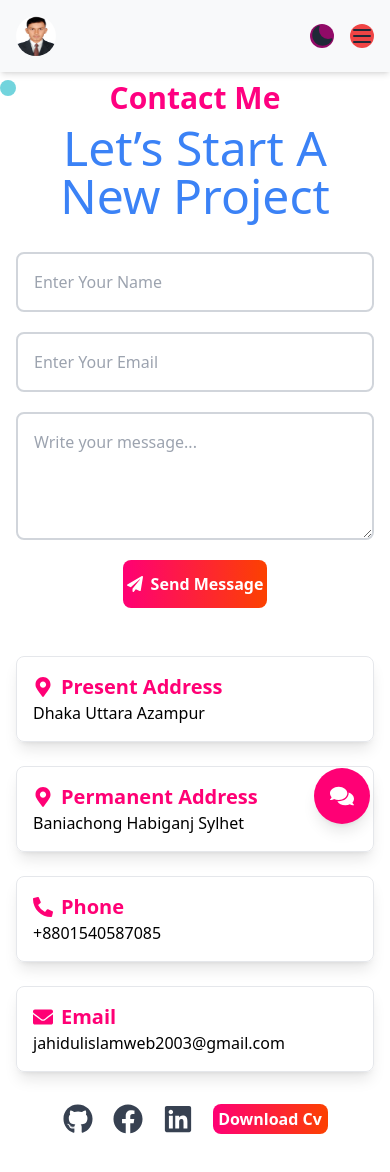
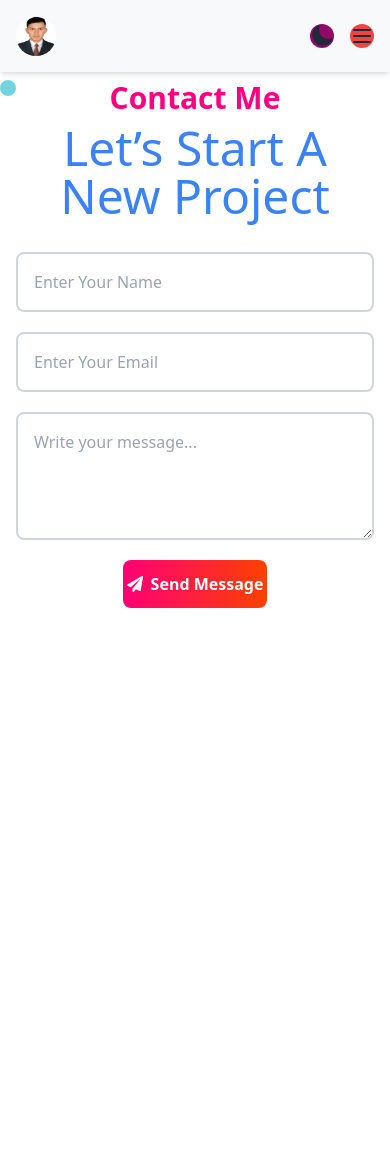
Before and after one commit to md-jahid-islam/My-Personal-New-Portfolio, a React (Vite) app: page /contact in a window 390 px wide. Shown: the top 1172 px of the page. After the commit the page ends 844 px from the top, so only its background shows below. Built offline with nearby package versions, Linux system fonts and the light colour scheme; grey boxes are pictures that could not be loaded.

Commit message:
add titele

```diff
--- a/package.json
+++ b/package.json
@@ -18,6 +18,7 @@
   "cors": "^2.8.5",
   "dotenv": "^16.4.7",
   "ejs": "^3.1.10",
+  "emailjs-com": "^3.2.0",
   "express": "^4.21.2",
   "firebase": "^11.0.1",
   "framer-motion": "^11.11.11",
--- a/src/Components/Navbar.jsx
+++ b/src/Components/Navbar.jsx
@@ -17,7 +17,6 @@
   { path: "/contact", name: "Contact", icon: <PhoneIcon className="w-5 h-5 inline mr-2" /> }
  ];
   //=========== all page path end ===========//
-
  const Navbar = () => {
   //======== useState =======//
   const [isOpen, setIsOpen] = useState(false);
--- a/src/Pages/Contact.jsx
+++ b/src/Pages/Contact.jsx
@@ -1,3 +1,229 @@
+// import { useState } from "react";
+// import { ToastContainer, toast } from "react-toastify";
+// import "react-toastify/dist/ReactToastify.css";
+// import { ClipLoader } from "react-spinners";
+// import { FaPaperPlane, FaComments, FaTimes, FaGithub, FaFacebook, FaLinkedin, FaDownload, FaMapMarkerAlt, FaPhoneAlt, FaEnvelope } from "react-icons/fa";
+
+// const Contact = () => {
+//  //=============== useState ============//
+//   const [formData, setFormData] = useState({ name: "", email: "", message: "" });
+//   const [errors, setErrors] = useState({});
+//   const [loading, setLoading] = useState(false);
+//   const [showChatList, setShowChatList] = useState(false);
+//   const [messages, setMessages] = useState([]);
+//   const [reply, setReply] = useState("");
+
+//  //========== validateForm part start =========//
+//   const validateForm = () => {
+//     const newErrors = {};
+
+//     if (!formData.name.trim()) {
+//       newErrors.name = "Name is required";
+//       toast.error("Name is required! ⚠️");
+//     }
+
+//     if (!formData.email.trim()) {
+//       newErrors.email = "Email is required";
+//       toast.error("Email is required! ⚠️");
+//     } else if (!/^[a-zA-Z0-9._%+-]+@[a-zA-Z0-9.-]+\.[a-zA-Z]{2,4}$/.test(formData.email)) {
+//       newErrors.email = "Invalid email format";
+//       toast.error("Invalid email format! ⚠️");
+//     }
+
+//     if (!formData.message.trim()) {
+//       newErrors.message = "Message is required";
+//       toast.error("Message is required! ⚠️");
+//     }
+
+//     setErrors(newErrors);
+//     return Object.keys(newErrors).length === 0;
+//   };
+
+//   const handleChange = (e) => {
+//     setFormData({ ...formData, [e.target.name]: e.target.value });
+//   };
+//   //============== validateForm part end ============//
+//  //============== handleSubmit part start ===========//
+//   const handleSubmit = async (e) => {
+//     e.preventDefault();
+
+//     if (validateForm()) {
+//       try {
+//         setLoading(true);
+//         setTimeout(() => {
+//           const newMessage = {
+//             id: Date.now(),
+//             name: formData.name,
+//             message: formData.message,
+//           };
+//           setMessages((prevMessages) => [...prevMessages, newMessage]);
+//           toast.success("Message sent successfully! 📩");
+//           setFormData({ name: "", email: "", message: "" });
+//         }, 1000);
+//       } catch (error) {
+//         toast.error("Failed to send message");
+//       } finally {
+//         setLoading(false);
+//       }
+//     }
+//   };
+//  //================ handleReply part start ==============//
+//   const handleReply = (id) => {
+//     if (!reply.trim()) {
+//       toast.error("Reply cannot be empty! ⚠️");
+//       return;
+//     }
+//  //============ prevMessages part start ==============//
+//     setMessages((prevMessages) =>
+//       prevMessages.map((msg) =>
+//         msg.id === id ? { ...msg, reply: reply } : msg
+//       )
+//     );
+//     toast.success("Reply sent! ✅");
+//     setReply("");
+//   };
+//  //============ toggleChatList part start =============//
+//   const toggleChatList = () => {
+//     setShowChatList(!showChatList);
+//   };
+//  //============ design part start ==============//
+//   return (
+//     <div className="container mx-auto px-4 sm:px-6 lg:px-16 text-center mt-20 relative">
+//       <h2 className="text-3xl font-bold text-[#FF0080]">Contact Me</h2>
+//       <p className="mt-2 text-blue-500 text-5xl">Let’s Start A New Project</p>
+
+//        {/* form handleSubmit part start */}
+//       <form onSubmit={handleSubmit} className="flex flex-col items-center space-y-5 mt-8">
+//         <input type="text" name="name" placeholder="Enter Your Name" value={formData.name} onChange={handleChange}
+//           className="w-full sm:w-3/4 lg:w-1/2 p-4 border-2 border-gray-300 rounded-lg" />
+//         {errors.name && <p className="text-red-500">{errors.name}</p>}
+
+//         <input type="email" name="email" placeholder="Enter Your Email" value={formData.email} onChange={handleChange}
+//           className="w-full sm:w-3/4 lg:w-1/2 p-4 border-2 border-gray-300 rounded-lg" />
+//         {errors.email && <p className="text-red-500">{errors.email}</p>}
+
+//         <textarea name="message" placeholder="Write your message..." value={formData.message} onChange={handleChange}
+//           className="w-full sm:w-3/4 lg:w-1/2 p-4 border-2 border-gray-300 rounded-lg h-32" />
+//         {errors.message && <p className="text-red-500">{errors.message}</p>}
+
+//         <button type="submit"
+//           className="w-36 h-12 bg-gradient-to-r from-[#FF0075] to-[#FC4100] text-white font-bold rounded-lg flex justify-center items-center gap-2 hover:scale-110 transition">
+//           {loading ? <ClipLoader size={20} color="#fff" /> : <FaPaperPlane />} Send Message
+//         </button>
+//       </form>
+//        {/* form handleSubmit part end */}
+
+//        {/* Present Address Permanent Address Phone part start */}
+//       <div className="grid grid-cols-1 md:grid-cols-2 lg:grid-cols-4 gap-6 mt-12 text-left">
+//         <div className="p-4 border rounded-lg shadow-lg hover:shadow-xl transition">
+//           <h3 className="text-xl font-bold text-[#FF0075] flex items-center gap-2"><FaMapMarkerAlt /> Present Address</h3>
+//           <p>Dhaka Uttara Azampur</p>
+//         </div>
+
+//         <div className="p-4 border rounded-lg shadow-lg hover:shadow-xl transition">
+//           <h3 className="text-xl font-bold text-[#FF0075] flex items-center gap-2"><FaMapMarkerAlt /> Permanent Address</h3>
+//           <p>Baniachong Habiganj Sylhet</p>
+//         </div>
+
+//         <div className="p-4 border rounded-lg shadow-lg hover:shadow-xl transition">
+//           <h3 className="text-xl font-bold text-[#FF0075] flex items-center gap-2"><FaPhoneAlt /> Phone</h3>
+//           <p>+8801540587085</p>
+//         </div>
+
+//         <div className="p-4 border rounded-lg shadow-lg hover:shadow-xl transition">
+//           <h3 className="text-xl font-bold text-[#FF0075] flex items-center gap-2"><FaEnvelope /> Email</h3>
+//           <p>jahidulislamweb2003@gmail.com</p>
+//         </div>
+//       </div>
+//     {/* Present Address Permanent Address Phone part end */}
+
+//        {/* social media links part start */}
+//       <div className="flex justify-center gap-5 mt-8">
+//         <a href="https://github.com/md-jahid-islam" target="_blank" rel="noopener noreferrer" className="text-gray-700 hover:text-[#FF0075] text-3xl">
+//           <FaGithub />
+//         </a>
+//         <a href="https://www.facebook.com/jahidul.islam.98621" target="_blank" rel="noopener noreferrer" className="text-gray-700 hover:text-[#0866ff] text-3xl">
+//           <FaFacebook />
+//         </a>
+//         <a href="https://www.linkedin.com/in/jahidul-islam-a5021b325/" target="_blank" rel="noopener noreferrer" className="text-gray-700 hover:text-[#0866ff] text-3xl">
+//           <FaLinkedin />
+//         </a>
+//        {/* social media links part end */}
+
+//        {/*Download Cv part start */}
+//         <div className="">
+//             <a className="w-[115px] h-[30px] bg-gradient-to-r from-[#FF0075] to-[#FC4100] hover:from-[#FC4100] hover:to-[#FF0075] rounded-lg flex justify-center items-center text-white font-bold transform transition-all duration-300 ease-in-out hover:scale-110 hover:shadow-lg hover:rotate-3 hover:border-2 hover:border-[#FC4100] hover:text-[#FC4100]" href="/public/images/Jahid-Resume.pdf" download="CV">
+//               Download Cv
+//             </a>
+//           </div>
+//          {/*Download Cv part end */}
+
+//       </div>
+//       {/*google map part start */}
+//       <div className="mt-10">
+//         <iframe
+//           src="https://www.google.com/maps/embed?pb=!1m18!1m12!1m3!1d3650.7882750495895!2d90.366667914982!3d23.791788684570996!2m3!1f0!2f0!3f0!3m2!1i1024!2i768!4f13.1!3m3!1m2!1s0x3755c41a8323b3a1%3A0xb37e8efb77a5b5b2!2sUttara%20Azimpur!5e0!3m2!1sen!2sbd!4v1708365826925!5m2!1sen!2sbd"
+//           width="100%"
+//           height="300"
+//           style={{ border: 0 }}
+//           allowFullScreen=""
+//           loading="lazy"
+//           referrerPolicy="no-referrer-when-downgrade"
+//         ></iframe>
+//       </div>
+//       {/*google map part end */}
+
+//       {/*toggleChatList button part start */}
+//       <button
+//         className="fixed bottom-5 right-5 bg-[#FF0075] text-white rounded-full p-4 shadow-lg hover:bg-[#FC4100] transition"
+//         onClick={toggleChatList}
+//       >
+//         {showChatList ? <FaTimes size={24} /> : <FaComments size={24} />}
+//       </button>
+//     {/*toggleChatList button part end */}
+
+//       {/*showChatList part start */}
+//       {showChatList && (
+//         <div className="fixed bottom-20 right-5 w-80 h-96 bg-white border-2 border-gray-300 rounded-lg shadow-lg p-4 overflow-y-auto">
+//           <h3 className="text-xl font-bold text-[#FF0075] mb-3">Client Messages</h3>
+
+//           {messages.length === 0 ? (
+//             <p className="text-gray-500">No messages yet.</p>
+//           ) : (
+//             messages.map((msg) => (
+//               <div key={msg.id} className="border-b border-gray-200 mb-3 pb-2">
+//                 <p><strong>{msg.name}:</strong> {msg.message}</p>
+//                 {msg.reply && <p className="text-green-500"><strong>Your Reply:</strong> {msg.reply}</p>}
+//                 <input
+//                   type="text"
+//                   placeholder="Type your reply..."
+//                   value={reply}
+//                   onChange={(e) => setReply(e.target.value)}
+//                   className="w-full p-2 border rounded-lg mt-2"
+//                 />
+//                 {/*showChatList part end */}
+
+//               {/*handleReply button part start */}
+//                 <button
+//                   onClick={() => handleReply(msg.id)}
+//                   className="w-full mt-2 p-2 bg-[#FF0075] text-white rounded-lg hover:bg-[#FC4100] transition"
+//                 >
+//                   Reply
+//                 </button>
+//                {/*handleReply button part end */}
+
+//               </div>
+//             ))
+//           )}
+//         </div>
+//       )}
+//       <ToastContainer />
+//     </div>
+//   );
+//  };
+//  //============ design part end ==============//
+
+//  export default Contact;
 import { useState } from "react";
 import { ToastContainer, toast } from "react-toastify";
 import "react-toastify/dist/ReactToastify.css";
@@ -6,7 +232,7 @@ import { FaPaperPlane, FaComments, FaTimes, FaGithub, FaFacebook, FaLinkedin, Fa
 
 const Contact = () => {
   //=============== useState ============//
-  const [formData, setFormData] = useState({ name: "", email: "", message: "" });
+  const [formData, setFormData] = useState({ name: "", email: "", message: "", profileImage: "" });
   const [errors, setErrors] = useState({});
   const [loading, setLoading] = useState(false);
   const [showChatList, setShowChatList] = useState(false);
@@ -43,6 +269,7 @@ const Contact = () => {
     setFormData({ ...formData, [e.target.name]: e.target.value });
   };
   //============== validateForm part end ============//
+
   //============== handleSubmit part start ===========//
   const handleSubmit = async (e) => {
     e.preventDefault();
@@ -55,10 +282,20 @@ const Contact = () => {
             id: Date.now(),
             name: formData.name,
             message: formData.message,
+            profileImage: formData.profileImage || "https://via.placeholder.com/50", // Default profile image
           };
-          setMessages((prevMessages) => [...prevMessages, newMessage]);
+          setMessages((prevMessages) => [
+            ...prevMessages,
+            newMessage,
+            {
+              id: Date.now() + 1,
+              name: "Your Name", // Replace with your name
+              message: "Thank you for your message!",
+              profileImage: "https://via.placeholder.com/50", // Replace with your profile image URL
+            },
+          ]);
           toast.success("Message sent successfully! 📩");
-          setFormData({ name: "", email: "", message: "" });
+          setFormData({ name: "", email: "", message: "", profileImage: "" });
         }, 1000);
       } catch (error) {
         toast.error("Failed to send message");
@@ -67,13 +304,14 @@ const Contact = () => {
       }
     }
   };
+  //================ handleSubmit part end ===========//
+
   //================ handleReply part start ==============//
   const handleReply = (id) => {
     if (!reply.trim()) {
       toast.error("Reply cannot be empty! ⚠️");
       return;
     }
- //============ prevMessages part start ==============//
     setMessages((prevMessages) =>
       prevMessages.map((msg) =>
         msg.id === id ? { ...msg, reply: reply } : msg
@@ -86,6 +324,7 @@ const Contact = () => {
   const toggleChatList = () => {
     setShowChatList(!showChatList);
   };
+
   //============ design part start ==============//
   return (
     <div className="container mx-auto px-4 sm:px-6 lg:px-16 text-center mt-20 relative">
@@ -94,95 +333,45 @@ const Contact = () => {
 
       {/* form handleSubmit part start */}
       <form onSubmit={handleSubmit} className="flex flex-col items-center space-y-5 mt-8">
-        <input type="text" name="name" placeholder="Enter Your Name" value={formData.name} onChange={handleChange}
-          className="w-full sm:w-3/4 lg:w-1/2 p-4 border-2 border-gray-300 rounded-lg" />
+        <input
+          type="text"
+          name="name"
+          placeholder="Enter Your Name"
+          value={formData.name}
+          onChange={handleChange}
+          className="w-full sm:w-3/4 lg:w-1/2 p-4 border-2 border-gray-300 rounded-lg"
+        />
         {errors.name && <p className="text-red-500">{errors.name}</p>}
 
-        <input type="email" name="email" placeholder="Enter Your Email" value={formData.email} onChange={handleChange}
-          className="w-full sm:w-3/4 lg:w-1/2 p-4 border-2 border-gray-300 rounded-lg" />
+        <input
+          type="email"
+          name="email"
+          placeholder="Enter Your Email"
+          value={formData.email}
+          onChange={handleChange}
+          className="w-full sm:w-3/4 lg:w-1/2 p-4 border-2 border-gray-300 rounded-lg"
+        />
         {errors.email && <p className="text-red-500">{errors.email}</p>}
 
-        <textarea name="message" placeholder="Write your message..." value={formData.message} onChange={handleChange}
-          className="w-full sm:w-3/4 lg:w-1/2 p-4 border-2 border-gray-300 rounded-lg h-32" />
+        <textarea
+          name="message"
+          placeholder="Write your message..."
+          value={formData.message}
+          onChange={handleChange}
+          className="w-full sm:w-3/4 lg:w-1/2 p-4 border-2 border-gray-300 rounded-lg h-32"
+        />
         {errors.message && <p className="text-red-500">{errors.message}</p>}
 
-        <button type="submit"
-          className="w-36 h-12 bg-gradient-to-r from-[#FF0075] to-[#FC4100] text-white font-bold rounded-lg flex justify-center items-center gap-2 hover:scale-110 transition">
+        <button
+          type="submit"
+          className="w-36 h-12 bg-gradient-to-r from-[#FF0075] to-[#FC4100] text-white font-bold rounded-lg flex justify-center items-center gap-2 hover:scale-110 transition"
+        >
           {loading ? <ClipLoader size={20} color="#fff" /> : <FaPaperPlane />} Send Message
         </button>
       </form>
       {/* form handleSubmit part end */}
 
-       {/* Present Address Permanent Address Phone part start */}
-      <div className="grid grid-cols-1 md:grid-cols-2 lg:grid-cols-4 gap-6 mt-12 text-left">
-        <div className="p-4 border rounded-lg shadow-lg hover:shadow-xl transition">
-          <h3 className="text-xl font-bold text-[#FF0075] flex items-center gap-2"><FaMapMarkerAlt /> Present Address</h3>
-          <p>Dhaka Uttara Azampur</p>
-        </div>
-
-        <div className="p-4 border rounded-lg shadow-lg hover:shadow-xl transition">
-          <h3 className="text-xl font-bold text-[#FF0075] flex items-center gap-2"><FaMapMarkerAlt /> Permanent Address</h3>
-          <p>Baniachong Habiganj Sylhet</p>
-        </div>
-
-        <div className="p-4 border rounded-lg shadow-lg hover:shadow-xl transition">
-          <h3 className="text-xl font-bold text-[#FF0075] flex items-center gap-2"><FaPhoneAlt /> Phone</h3>
-          <p>+8801540587085</p>
-        </div>
-
-        <div className="p-4 border rounded-lg shadow-lg hover:shadow-xl transition">
-          <h3 className="text-xl font-bold text-[#FF0075] flex items-center gap-2"><FaEnvelope /> Email</h3>
-          <p>jahidulislamweb2003@gmail.com</p>
-        </div>
-      </div>
-    {/* Present Address Permanent Address Phone part end */}
-
-       {/* social media links part start */}
-      <div className="flex justify-center gap-5 mt-8">
-        <a href="https://github.com/md-jahid-islam" target="_blank" rel="noopener noreferrer" className="text-gray-700 hover:text-[#FF0075] text-3xl">
-          <FaGithub />
-        </a>
-        <a href="https://www.facebook.com/jahidul.islam.98621" target="_blank" rel="noopener noreferrer" className="text-gray-700 hover:text-[#0866ff] text-3xl">
-          <FaFacebook />
-        </a>
-        <a href="https://www.linkedin.com/in/jahidul-islam-a5021b325/" target="_blank" rel="noopener noreferrer" className="text-gray-700 hover:text-[#0866ff] text-3xl">
-          <FaLinkedin />
-        </a>
-       {/* social media links part end */}
-
-       {/*Download Cv part start */}
-        <div className="">
-            <a className="w-[115px] h-[30px] bg-gradient-to-r from-[#FF0075] to-[#FC4100] hover:from-[#FC4100] hover:to-[#FF0075] rounded-lg flex justify-center items-center text-white font-bold transform transition-all duration-300 ease-in-out hover:scale-110 hover:shadow-lg hover:rotate-3 hover:border-2 hover:border-[#FC4100] hover:text-[#FC4100]" href="/public/images/Jahid-Resume.pdf" download="CV">
-              Download Cv
-            </a>
-          </div>
-         {/*Download Cv part end */}
-
-      </div>
-      {/*google map part start */}
-      <div className="mt-10">
-        <iframe
-          src="https://www.google.com/maps/embed?pb=!1m18!1m12!1m3!1d3650.7882750495895!2d90.366667914982!3d23.791788684570996!2m3!1f0!2f0!3f0!3m2!1i1024!2i768!4f13.1!3m3!1m2!1s0x3755c41a8323b3a1%3A0xb37e8efb77a5b5b2!2sUttara%20Azimpur!5e0!3m2!1sen!2sbd!4v1708365826925!5m2!1sen!2sbd"
-          width="100%"
-          height="300"
-          style={{ border: 0 }}
-          allowFullScreen=""
-          loading="lazy"
-          referrerPolicy="no-referrer-when-downgrade"
-        ></iframe>
-      </div>
-      {/*google map part end */}
-
-      {/*toggleChatList button part start */}
-      <button
-        className="fixed bottom-5 right-5 bg-[#FF0075] text-white rounded-full p-4 shadow-lg hover:bg-[#FC4100] transition"
-        onClick={toggleChatList}
-      >
-        {showChatList ? <FaTimes size={24} /> : <FaComments size={24} />}
-      </button>
-    {/*toggleChatList button part end */}
-
-      {/*showChatList part start */}
+      {/* Chat List and User Details part start */}
       {showChatList && (
         <div className="fixed bottom-20 right-5 w-80 h-96 bg-white border-2 border-gray-300 rounded-lg shadow-lg p-4 overflow-y-auto">
           <h3 className="text-xl font-bold text-[#FF0075] mb-3">Client Messages</h3>
@@ -192,7 +381,11 @@ const Contact = () => {
           ) : (
             messages.map((msg) => (
               <div key={msg.id} className="border-b border-gray-200 mb-3 pb-2">
-                <p><strong>{msg.name}:</strong> {msg.message}</p>
+                <div className="flex items-center gap-2">
+                  <img src={msg.profileImage} alt="User" className="w-8 h-8 rounded-full" />
+                  <strong>{msg.name}</strong>
+                </div>
+                <p>{msg.message}</p>
                 {msg.reply && <p className="text-green-500"><strong>Your Reply:</strong> {msg.reply}</p>}
                 <input
                   type="text"
@@ -201,26 +394,22 @@ const Contact = () => {
                   onChange={(e) => setReply(e.target.value)}
                   className="w-full p-2 border rounded-lg mt-2"
                 />
-                {/*showChatList part end */}
-
-              {/*handleReply button part start */}
                 <button
                   onClick={() => handleReply(msg.id)}
                   className="w-full mt-2 p-2 bg-[#FF0075] text-white rounded-lg hover:bg-[#FC4100] transition"
                 >
                   Reply
                 </button>
-               {/*handleReply button part end */}
-
               </div>
             ))
           )}
         </div>
       )}
+      {/* Chat List and User Details part end */}
+
       <ToastContainer />
     </div>
   );
 };
- //============ design part end ==============//
 
 export default Contact;
```
Also changed, not shown: src/fierbase/Fierbase.Config.jsx (deleted), 1 other file (tests, documents, lock files or other folders). Lines whose indentation alone changed are shown as unchanged.
